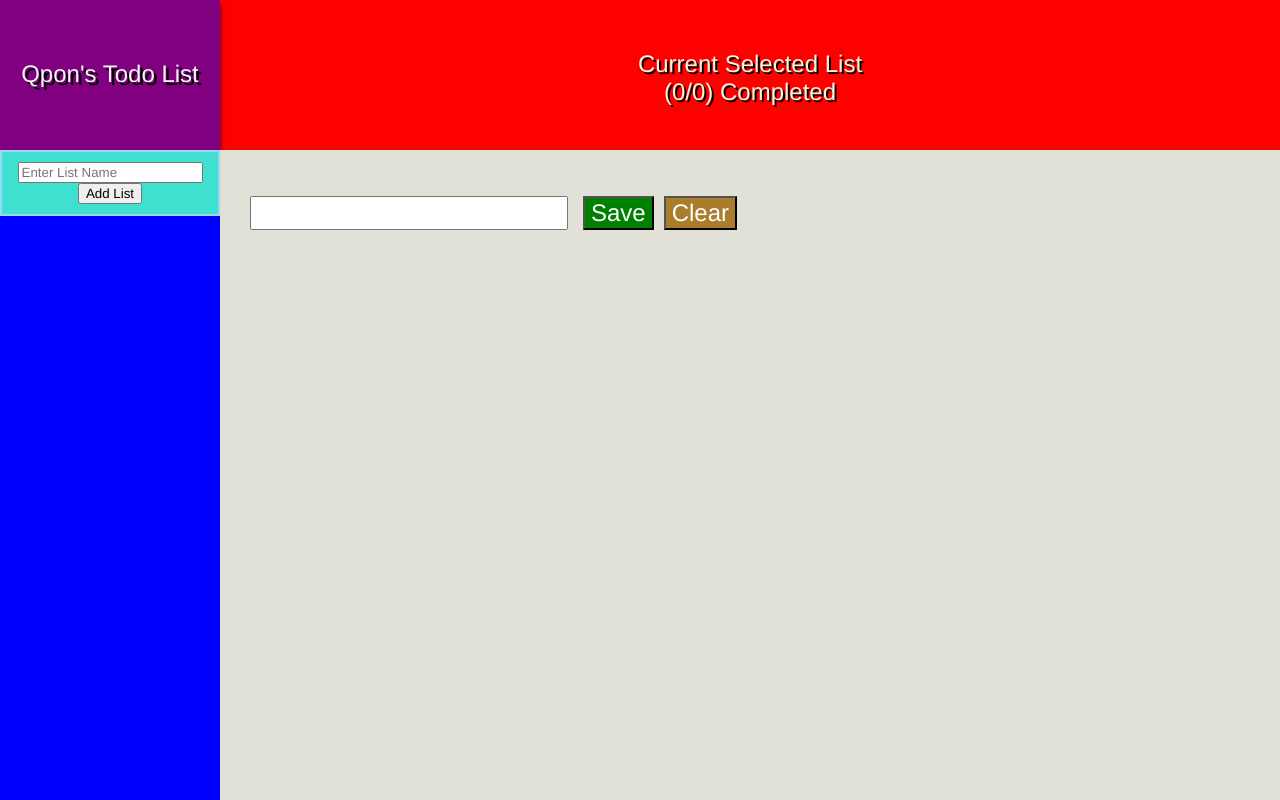
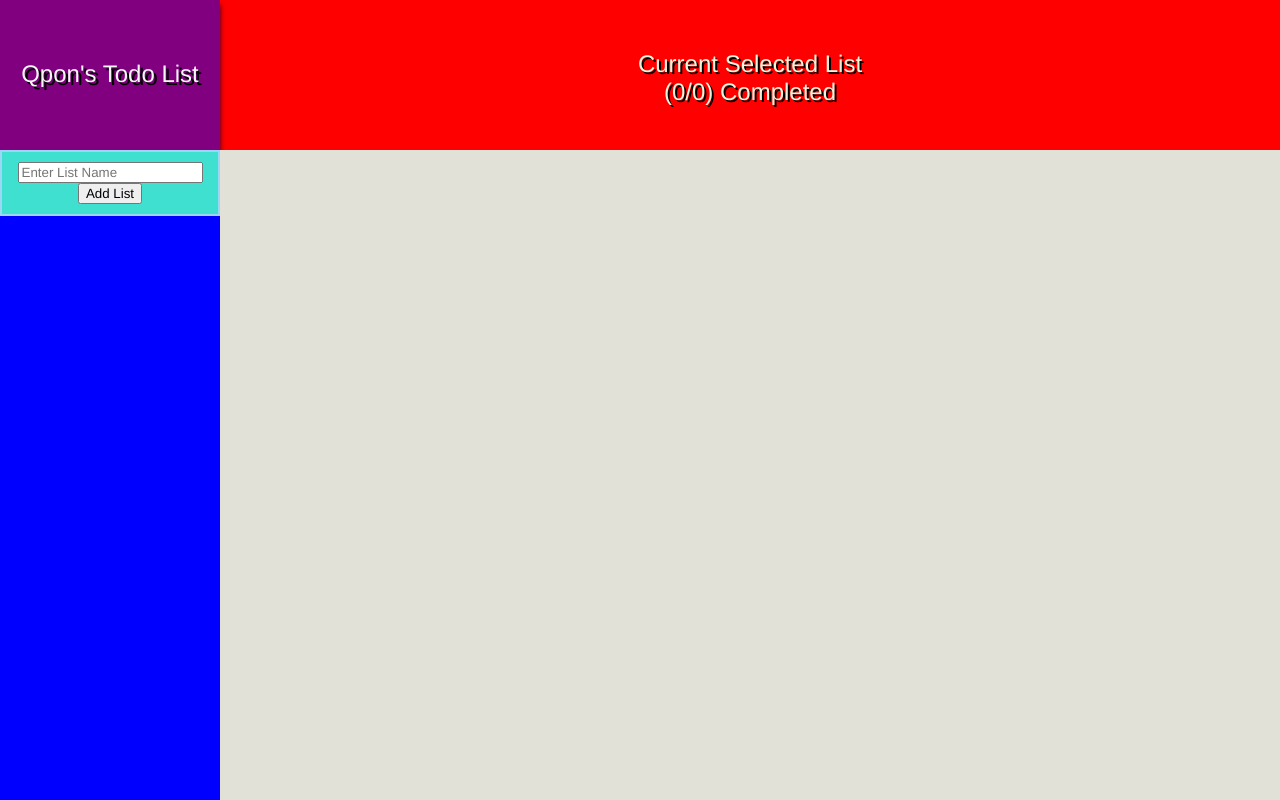
Before and after one commit to Qpons/react-test, a React (Create React App) app: page / in a window 1280 px wide. Built offline with nearby package versions, Linux system fonts and the light colour scheme.

Commit message:
sidebar-patch: Fix issue with accidently modifying next list in array

```diff
--- a/src/components/list-items/index.jsx
+++ b/src/components/list-items/index.jsx
@@ -16,12 +16,12 @@ const SavedItems = () => {
 
   return (
     <div>
-      {savedItems.length ? (
+      {savedItems.length - 1 ? (
         <Items
           items={savedItems[selected]}
           onSetSavedItems={(editedItems) => {
             const before = savedItems.slice(0, selected);
-            const after = savedItems.slice(selected);
+            const after = savedItems.slice(selected + 1);
             setSavedItems([...before, editedItems, ...after]);
           }}
         />
```
